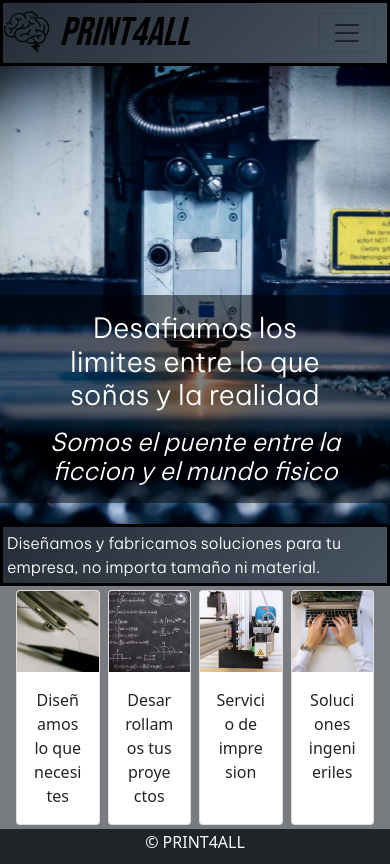
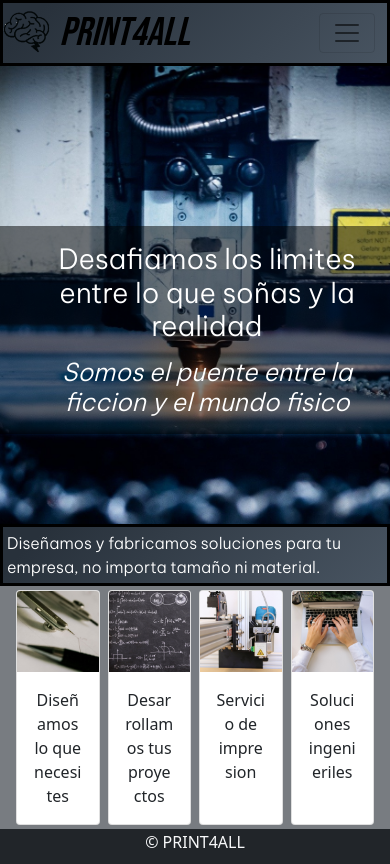
Before and after one commit to TomasBernasconi/miProyecto, a plain HTML site: page index.html in a window 390 px wide. Shown: the top 864 px of the page. Drawn offline with nearby package versions, Linux system fonts and the light colour scheme.

Commit message:
Solucione problema texto sobre el video se corria

```diff
--- a/estilos/style.css
+++ b/estilos/style.css
@@ -27,6 +27,9 @@
 .fondoGeneral{
     background-color: rgba(107, 110, 117, 0.692);
 }
+.thumbnail {
+    position: relative;
+   }
 .caption {
     position: absolute;
     text-align: center;
--- a/index.html
+++ b/index.html
@@ -53,7 +53,7 @@
     <main>
 
         <div class="row">
-            <div class="text-center d-none d-md-block">
+            <div class="thumbnail text-center d-none d-md-block">
                 <div class="d-flex bg-black">
                     <video src="multimedia/impresoralenta.mp4" loop preload="auto" autoplay muted class="w-100 opacity-25"></video>
                 </div>
@@ -62,7 +62,7 @@
                     <p><h2 class="text-white fst-italic animate__animated animate__fadeIn me-5 ms-5">Somos el puente entre la ficcion y el mundo fisico</h2></p>
                 </div>
             </div>
-            <div class="text-center d-md-none">
+            <div class="thumbnail text-center d-md-none">
                 <div class="d-flex bg-black">
                     <img src="imagenes/laserfondo1.jpg" alt="" class="img-fluid">
                 </div>
```
